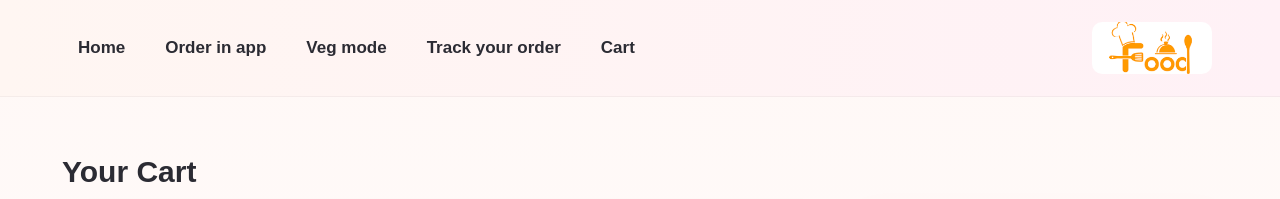
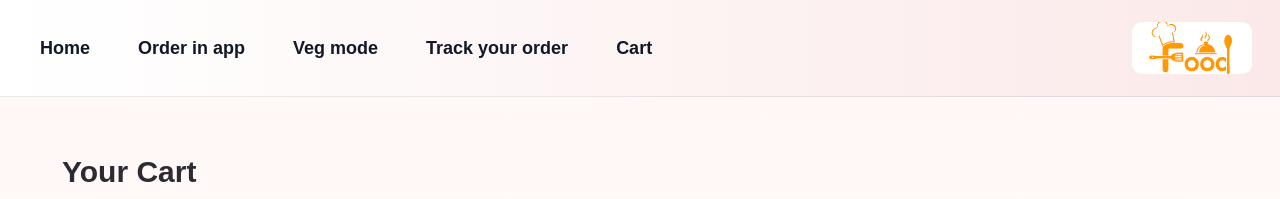
Before and after one commit to JindNagendraa/Foodo, a plain HTML site: page cart.html in a window 1280 px wide. Shown: the top 199 px of the page. Drawn offline with Linux system fonts and the light colour scheme.

Commit message:
Initial commit

```diff
--- a/cart.css
+++ b/cart.css
@@ -5,14 +5,22 @@
   font-family: "Poppins", sans-serif;
 }
 
+body {
+  background-image: linear-gradient(180deg, #ffe6e6, #ffffff);
+  color: #111827;
+  overflow-x: hidden;
+  transition: background 0.4s ease;
+}
+
 #header {
   position: sticky;
   top: 0;
   z-index: 1000;
-  background-image: linear-gradient(90deg, #fff6f2, #fff1f6);
+  background-image: linear-gradient(90deg, #ffffff, #fbe9e9);
   padding: 14px 0;
-  border-bottom: 1px solid rgba(0,0,0,0.04);
-  transition: background 300ms ease;
+  border-bottom: 1px solid rgba(0,0,0,0.08);
+  backdrop-filter: blur(8px);
+  transition: background 0.4s ease;
 }
 
 #navbar {
@@ -20,46 +28,40 @@
   justify-content: space-between;
   align-items: center;
   padding: 8px 28px;
-  max-width: 1200px;
-  margin: 0 auto;
+  transition: 0.3s ease;
 }
 
 .menu {
   display: flex;
-  gap: 20px;
+  gap: 24px;
   list-style: none;
-  padding-left: 0;
   margin: 0;
 }
 
-.menu li {
-  margin: 0;
+.menu li a {
+  text-decoration: none;
+  color: #111827;
+  font-weight: 600;
+  font-size: 18px;
+  padding: 6px 12px;
+  border-radius: 8px;
+  transition: 0.3s ease;
 }
 
-.menu a,
-.nav-item {
-  text-decoration: none;
-  color: #2b2b33;
-  font-weight: 600;
-  font-size: 17px;
-  line-height: 1.1;
-  padding: 8px 10px;
-  border-radius: 8px;
-  transition: color 200ms ease, transform 200ms ease, background 220ms ease;
-}
-
-.menu a:hover,
-.nav-item:hover {
-  color: #ffffff;
-  background-image: linear-gradient(90deg, #ff6a6a, #ff3b6a);
-  transform: translateY(-3px);
-  box-shadow: 0 10px 28px rgba(255,58,92,0.12);
+.menu li a:hover {
+  color: #ff4d4d;
+  background: rgba(255,77,77,0.12);
+  transform: translateY(-2px);
 }
 
 .logo {
   display: flex;
   align-items: center;
-  column-gap: 10px;
+  transition: transform 0.4s ease;
+}
+
+.logo:hover {
+  transform: scale(1.04);
 }
 
 .logo-img {
@@ -67,12 +69,11 @@
   height: 52px;
   object-fit: cover;
   border-radius: 10px;
-  transition: transform 300ms ease, box-shadow 300ms ease;
+  transition: 0.3s ease;
 }
 
 .logo-img:hover {
-  transform: scale(1.03);
-  box-shadow: 0 8px 30px rgba(255,76,98,0.08);
+  transform: scale(1.06);
 }
 
 body {
@@ -192,7 +193,7 @@ body {
   flex-shrink: 0;
 }
 
-/* summary */
+
 .summary {
   background: linear-gradient(180deg, #fff6f6, #fff2f3);
   padding: 18px;
@@ -245,7 +246,7 @@ body {
   box-shadow: 0 22px 56px rgba(255,58,92,0.20);
 }
 
-/* recommended */
+
 .recommended {
   margin-top: 28px;
 }
@@ -295,7 +296,7 @@ body {
 }
 
 /* responsive */
-@media (max-width: 1000px) {
+@media (max-width: 9000px) {
   .cart-grid {
     grid-template-columns: 1fr;
   }
@@ -308,7 +309,7 @@ body {
   }
 }
 
-@media (max-width: 650px) {
+@media (max-width: 600px) {
   .menu {
     gap: 12px;
   }
--- a/order in app.css
+++ b/order in app.css
@@ -172,7 +172,7 @@ body {
   box-shadow: 0 30px 70px rgba(255,70,100,0.22);
 }
 
-@media (max-width: 1100px) {
+@media (max-width: 900px) {
   .preview-images {
     grid-template-columns: repeat(3, 1fr);
   }
```
